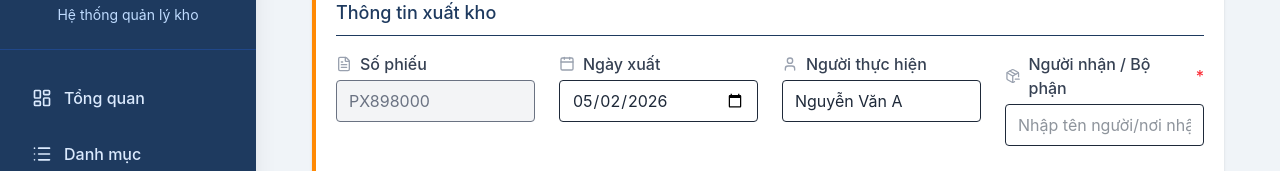
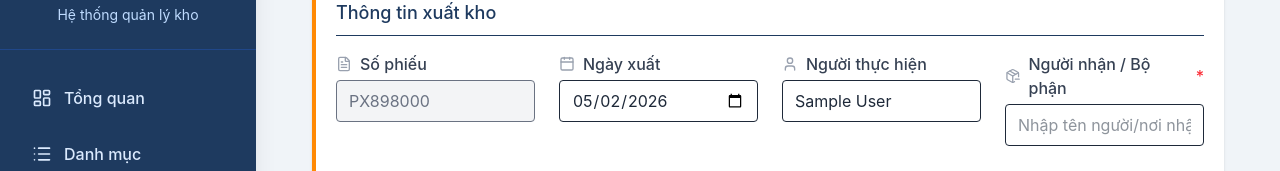
Before and after one commit to Thanhokia/warehouse-management, a React app in the folder frontend/: page /export in a window 1280 px wide. Shown: the part 143-314 px from the top of the page. Built offline with nearby package versions, Linux system fonts and the light colour scheme; no server answers; sample sign-in values are in the browser's storage; the HTML template or start-up script is replaced by a standard one.

Commit message:
toi uu giao dien lan2

```diff
--- a/frontend/src/pages/GoodsIssue.jsx
+++ b/frontend/src/pages/GoodsIssue.jsx
@@ -33,20 +33,21 @@ export default function GoodsIssue() {
     fetchInitData();
   }, []);
 
-  const getUserRole = () => {
+  const getUserData = () => {
     const userStr = sessionStorage.getItem('user');
     if (userStr) {
-      try { return JSON.parse(userStr).role; } catch (e) { }
+      try { return JSON.parse(userStr); } catch (e) { }
     }
-    return 'STAFF';
+    return { role: 'STAFF', name: 'Nhân viên' };
   };
-  const currentUserRole = getUserRole();
+  const currentUser = getUserData();
+  const currentUserRole = currentUser.role;
 
   // Header form
   const [issueData, setIssueData] = useState({
     issueNo: `PX${Date.now().toString().slice(-6)}`,
     date: new Date().toISOString().split('T')[0],
-    personInCharge: 'Nguyễn Văn A',
+    personInCharge: currentUser.name || 'Nhân viên',
     recipient: '',
     warehouseId: '',
     reason: ''
--- a/frontend/src/pages/GoodsReceipt.jsx
+++ b/frontend/src/pages/GoodsReceipt.jsx
@@ -49,20 +49,21 @@ export default function GoodsReceipt() {
     fetchData();
   }, []);
 
-  const getUserRole = () => {
+  const getUserData = () => {
     const userStr = sessionStorage.getItem('user');
     if (userStr) {
-      try { return JSON.parse(userStr).role; } catch (e) { }
+      try { return JSON.parse(userStr); } catch (e) { }
     }
-    return 'STAFF';
+    return { role: 'STAFF', name: 'Nhân viên' };
   };
-  const currentUserRole = getUserRole();
+  const currentUser = getUserData();
+  const currentUserRole = currentUser.role;
 
   // Header form
   const [receiptData, setReceiptData] = useState({
     receiptNo: `PN${Date.now().toString().slice(-6)}`,
     date: new Date().toISOString().split('T')[0],
-    personInCharge: 'Nguyễn Văn A',
+    personInCharge: currentUser.name || 'Nhân viên',
     supplier: '',
     warehouseId: '',
     notes: ''
--- a/frontend/src/pages/Warehouses.jsx
+++ b/frontend/src/pages/Warehouses.jsx
@@ -266,7 +266,6 @@ export default function Warehouses() {
   const handleCloseView = () => {
     setViewingWarehouse(null);
     setWarehouseStock([]);
-    setIsCheckingInventory(false);
     setInventoryAdjustments({});
   };
 
```
